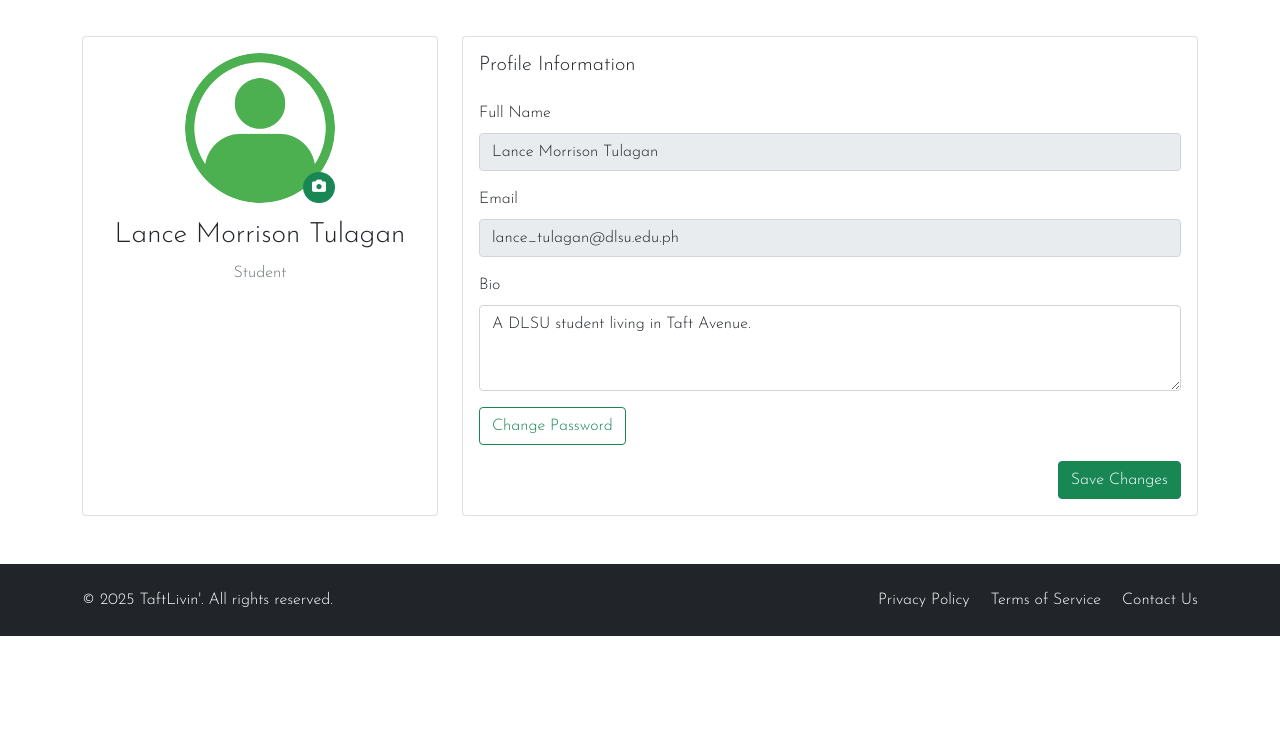
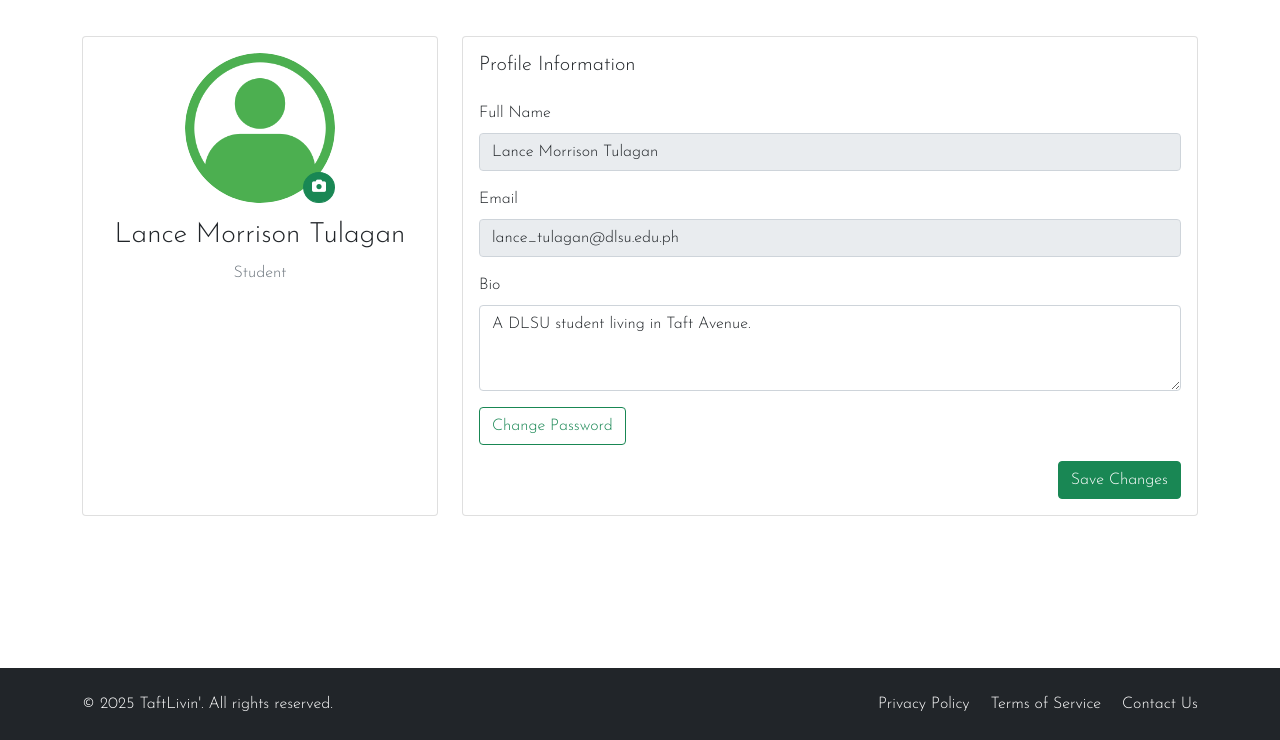
Before and after one commit to lancetlgn/taftlivin, a plain HTML site: page pages/profile.html in a window 1280 px wide. Shown: the part 60-800 px from the top of the page. Drawn offline with nearby package versions, Linux system fonts and the light colour scheme.

Commit message:
feat: implement sticky footer layout and adjust main content styling for better responsiveness

```diff
--- a/style.css
+++ b/style.css
@@ -10,9 +10,17 @@
     scroll-behavior: smooth;
 }
 
+/* Add/update these styles for sticky footer */
+body {
+    min-height: 100vh;
+    display: flex;
+    flex-direction: column;
+}
+
 /* Layout and Main Content */
 main {
     margin-top: 80px;
+    flex: 1 0 auto; /* This makes main content take up available space */
 }
 
 /* Navigation Styles */
@@ -148,7 +156,9 @@ main {
 /* Footer Styles */
 footer {
     position: relative;
-    width: 100%
+    width: 100%;
+    flex-shrink: 0; /* Prevents footer from shrinking */
+    margin-top: auto; /* Pushes footer to bottom when content is short */
 }
 
 footer a {
```
Also changed, not shown: index.html (+1 -0 lines).
